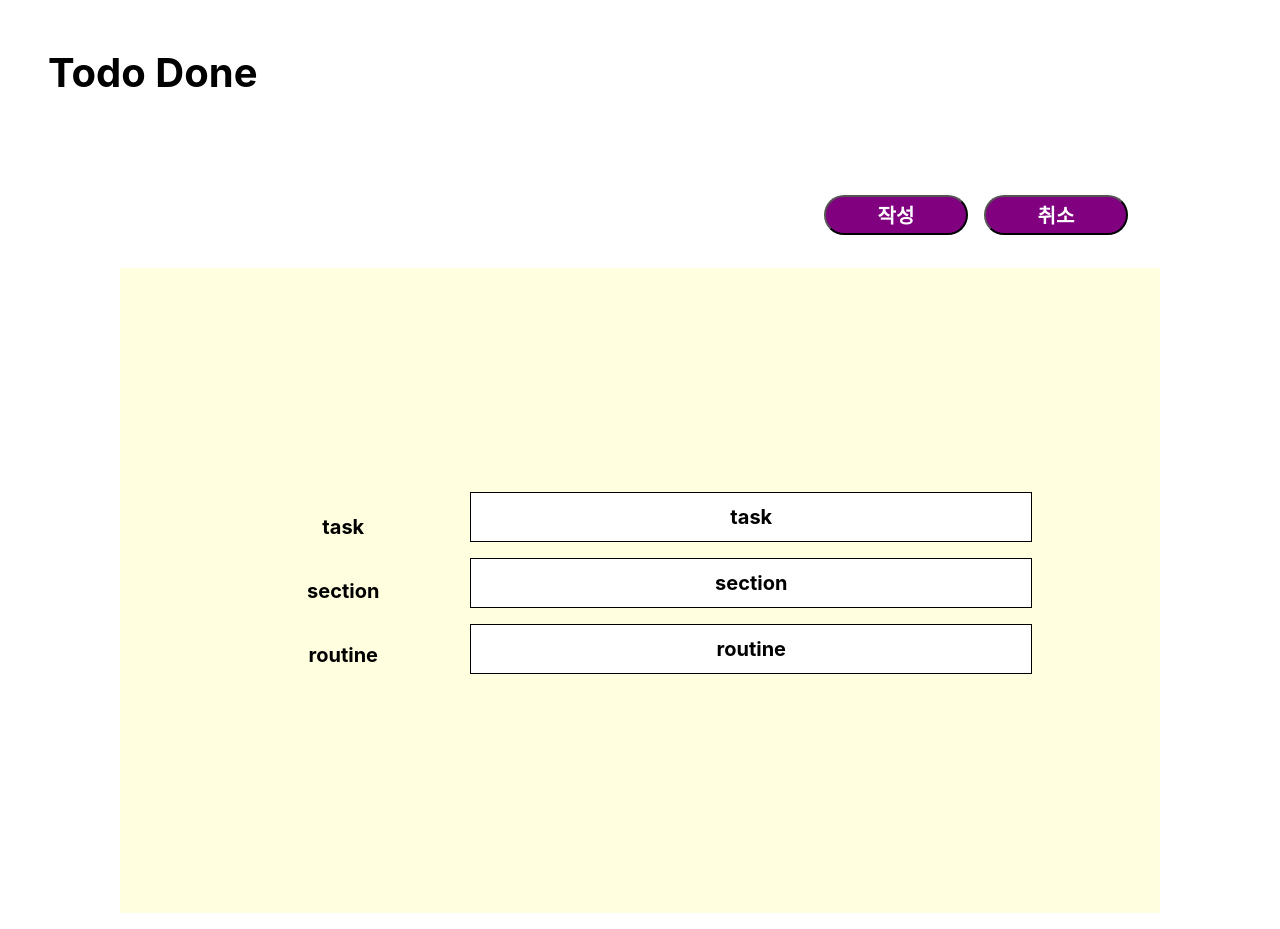
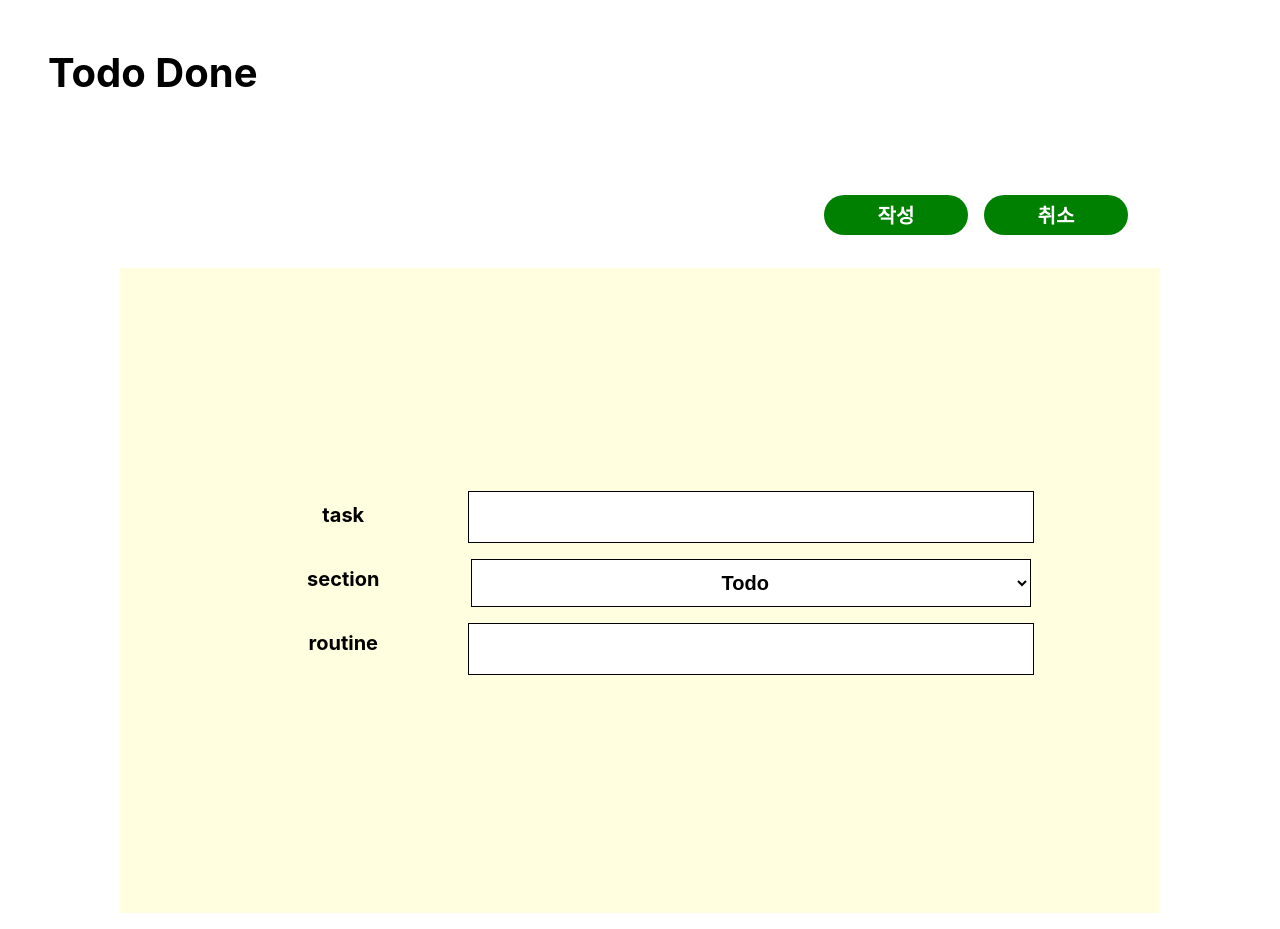
Before and after one commit to kjeongh/USB, a React (Create React App) app in the folder frontend/: page /Todo in a window 1280 px wide. Shown: the top 929 px of the page. Built offline with nearby package versions, Linux system fonts and the light colour scheme.

Commit message:
style: 디자인 최종 수정

```diff
--- a/frontend/package.json
+++ b/frontend/package.json
@@ -6,6 +6,7 @@
     "@testing-library/jest-dom": "^5.16.5",
     "@testing-library/react": "^13.4.0",
     "@testing-library/user-event": "^13.5.0",
+    "axios": "^1.2.0",
     "react": "^18.2.0",
     "react-dom": "^18.2.0",
     "react-router-dom": "^6.4.3",
--- a/frontend/src/Components/Button.jsx
+++ b/frontend/src/Components/Button.jsx
@@ -6,11 +6,12 @@ export const Btn = styled.button`
   font-weight: bold;
   text-align: center;
   border-radius: 2rem;
-  background-color: purple;
+  background-color: green;
   color: white;
   width: 10rem;
   height: 2.5rem;
   margin-left: 1rem;
+  border: none;
 `;
 
 function Button({ name }) {
--- /dev/null
+++ b/frontend/src/Components/List.jsx
@@ -0,0 +1,24 @@
+import React from 'react';
+import styled from 'styled-components';
+
+const ListBox = styled.div`
+  width: 50rem;
+  height: 3rem;
+  margin-right: 1.8rem;
+  align-items: center;
+  justify-content: center;
+  display: flex;
+  margin-bottom: 2rem;
+  border-radius: 2rem;
+  background-color: lightgray;
+`;
+
+function List() {
+  return (
+    <div>
+      <ListBox />
+    </div>
+  );
+}
+
+export default List;
--- a/frontend/src/pages/MainPage.jsx
+++ b/frontend/src/pages/MainPage.jsx
@@ -3,6 +3,7 @@ import { Link } from 'react-router-dom';
 import styled from 'styled-components';
 import Header from '../Components/Header';
 import Btn from '../Components/Button';
+import ListBox from '../Components/List';
 
 const MainWrap = styled.div`
   width: 65rem;
@@ -46,7 +47,7 @@ const RoutineBtn = styled.button`
   margin-left: 1rem;
   font-size: 15pt;
   font-weight: bold;
-  background-color: purple;
+  background-color: green;
   color: white;
   border: none;
 `;
@@ -81,18 +82,6 @@ const ListWrap = styled.div`
     background: blue;
     border-radius: 0.4rem;
   }
-`;
-
-const ListBox = styled.div`
-  width: 50rem;
-  height: 3rem;
-  margin-right: 1.8rem;
-  align-items: center;
-  justify-content: center;
-  display: flex;
-  margin-bottom: 2rem;
-  border-radius: 2rem;
-  background-color: lightgray;
 `;
 
 function Mainpage() {
--- a/frontend/src/pages/Routine.jsx
+++ b/frontend/src/pages/Routine.jsx
@@ -47,18 +47,7 @@ const TitleWrap = styled.div`
   flex-direction: column;
 `;
 
-const StartTitle = styled.div`
-  width: 10rem;
-  height: 3rem;
-  margin-bottom: 1rem;
-  align-items: center;
-  justify-content: center;
-  display: flex;
-  font-size: 15pt;
-  font-weight: bold;
-`;
-
-const EndTitle = styled.div`
+const DayTitle = styled.div`
   width: 10rem;
   height: 3rem;
   margin-bottom: 1rem;
@@ -80,30 +69,24 @@ const FormWrap = styled.div`
   flex-direction: column;
 `;
 
-const Start = styled.form`
+const Day = styled.select`
   width: 35rem;
   height: 3rem;
   margin-bottom: 1rem;
   align-items: center;
   justify-content: center;
   display: flex;
+  text-align: center;
   font-size: 15pt;
   font-weight: bold;
   background-color: white;
   border: 1px solid black;
 `;
 
-const End = styled.form`
-  width: 35rem;
-  height: 3rem;
-  margin-bottom: 1rem;
-  align-items: center;
-  justify-content: center;
-  display: flex;
+const DayOption = styled.option`
   font-size: 15pt;
   font-weight: bold;
-  background-color: white;
-  border: 1px solid black;
+  text-align: center;
 `;
 
 function Routine() {
@@ -118,12 +101,18 @@ function Routine() {
           </BtnWrap>
           <TodoWrap>
             <TitleWrap>
-              <StartTitle>start</StartTitle>
-              <EndTitle>end</EndTitle>
+              <DayTitle>start</DayTitle>
             </TitleWrap>
             <FormWrap>
-              <Start>start</Start>
-              <End>end</End>
+              <Day>
+                <DayOption>Mon</DayOption>
+                <DayOption>Tue</DayOption>
+                <DayOption>Wed</DayOption>
+                <DayOption>Thu</DayOption>
+                <DayOption>Fri</DayOption>
+                <DayOption>Sat</DayOption>
+                <DayOption>Sun</DayOption>
+              </Day>
             </FormWrap>
           </TodoWrap>
         </MainWrap>
--- a/frontend/src/pages/RoutinePage.jsx
+++ b/frontend/src/pages/RoutinePage.jsx
@@ -36,7 +36,7 @@ const TodoBtn = styled.button`
   margin-left: 1rem;
   font-size: 15pt;
   font-weight: bold;
-  background-color: purple;
+  background-color: green;
   color: white;
   border: none;
 `;
--- a/frontend/src/pages/Todo.jsx
+++ b/frontend/src/pages/Todo.jsx
@@ -40,6 +40,7 @@ const TitleWrap = styled.div`
   width: 15rem;
   height: 30rem;
   margin: auto;
+  padding-bottom: 1.5rem;
   margin-left: 7rem;
   align-items: center;
   justify-content: center;
@@ -90,7 +91,35 @@ const FormWrap = styled.div`
   flex-direction: column;
 `;
 
-const Task = styled.form`
+const Task = styled.input`
+  width: 35rem;
+  height: 3rem;
+  margin-bottom: 1rem;
+  align-items: center;
+  justify-content: center;
+  display: flex;
+  text-align: center;
+  font-size: 15pt;
+  font-weight: bold;
+  background-color: white;
+  border: 1px solid black;
+`;
+
+const Routine = styled.input`
+  width: 35rem;
+  height: 3rem;
+  margin-bottom: 1rem;
+  align-items: center;
+  justify-content: center;
+  display: flex;
+  text-align: center;
+  font-size: 15pt;
+  font-weight: bold;
+  background-color: white;
+  border: 1px solid black;
+`;
+
+const SectionSelect = styled.select`
   width: 35rem;
   height: 3rem;
   margin-bottom: 1rem;
@@ -103,30 +132,10 @@ const Task = styled.form`
   border: 1px solid black;
 `;
 
-const Section = styled.form`
-  width: 35rem;
-  height: 3rem;
-  margin-bottom: 1rem;
-  align-items: center;
-  justify-content: center;
-  display: flex;
+const SectionOption = styled.option`
   font-size: 15pt;
   font-weight: bold;
-  background-color: white;
-  border: 1px solid black;
-`;
-
-const Routine = styled.form`
-  width: 35rem;
-  height: 3rem;
-  margin-bottom: 1rem;
-  align-items: center;
-  justify-content: center;
-  display: flex;
-  font-size: 15pt;
-  font-weight: bold;
-  background-color: white;
-  border: 1px solid black;
+  text-align: center;
 `;
 
 function Todo() {
@@ -145,9 +154,13 @@ function Todo() {
             <RoutineTitle>routine</RoutineTitle>
           </TitleWrap>
           <FormWrap>
-            <Task>task</Task>
-            <Section>section</Section>
-            <Routine>routine</Routine>
+            <Task />
+            <SectionSelect>
+              <SectionOption>Todo</SectionOption>
+              <SectionOption>Doing</SectionOption>
+              <SectionOption>Done</SectionOption>
+            </SectionSelect>
+            <Routine />
           </FormWrap>
         </TodoWrap>
       </MainWrap>
```
Also changed, not shown: 1 other file (tests, documents, lock files or other folders).
